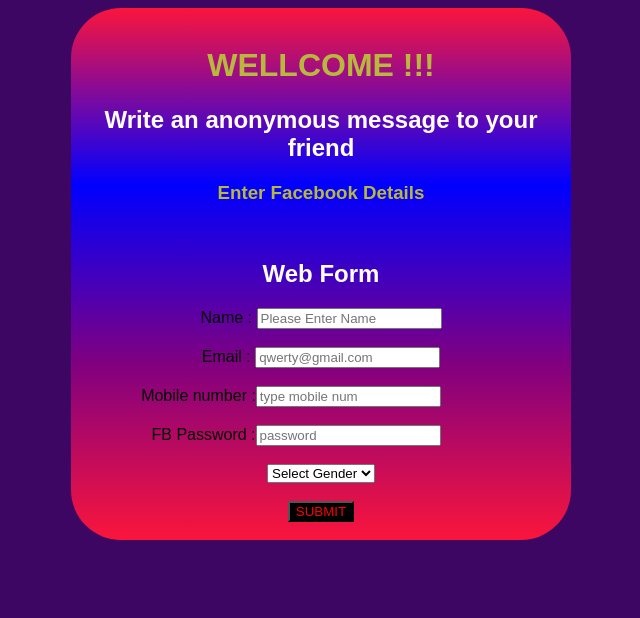
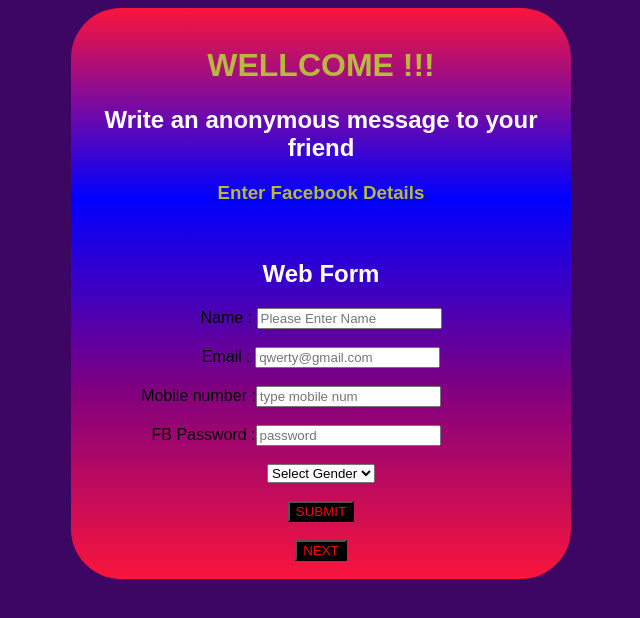
Before and after one commit to barnabas-agbulu/FB-Anonymous-Message, a PHP site: page /home.php in a window 1280 px wide. Shown: the top 618 px of the page, without its empty margins (319-959 px from the left). Run offline with PHP 8.4, Linux system fonts and the light colour scheme.

Commit message:
Update home.php

```diff
--- a/home.php
+++ b/home.php
@@ -40,6 +40,9 @@
 <button name="submit" id="btn" type="submit" onclick="newDoc()" class="btn">SUBMIT</button>
 <br />
 <br>
+    <a href="well.php"  ><button  style="color: red; background-color: black;" >NEXT</button></a>
+    <br>
+    <br>
 </form>
 
 
```
